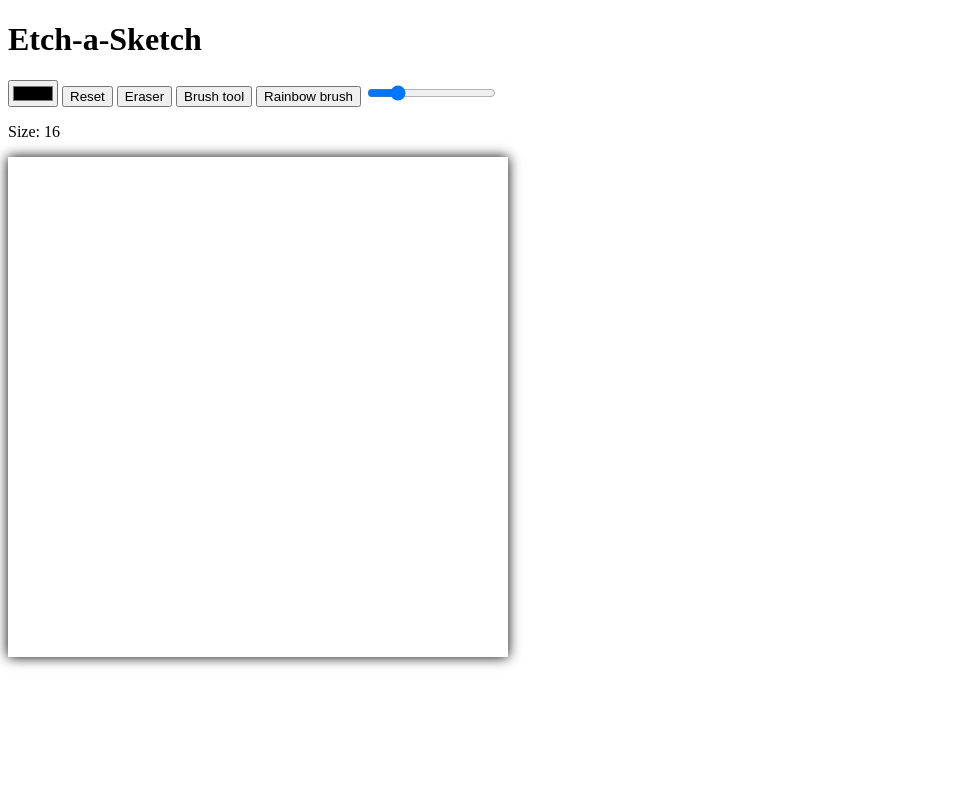
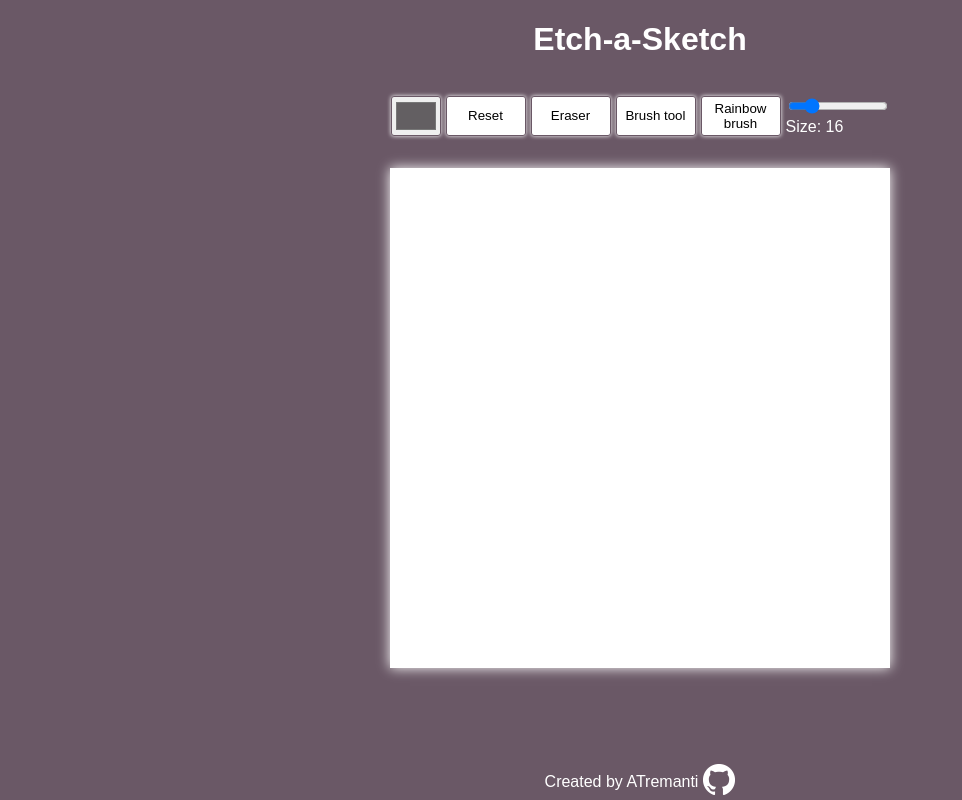
Before and after one commit to ATremanti/etch-a-sketch, a plain HTML site: page index.html in a window 1280 px wide. Shown: the whole page, without its empty margins (0-962 px from the left). Drawn offline with Linux system fonts and the light colour scheme.

Commit message:
added basic css and styling

```diff
--- a/index.html
+++ b/index.html
@@ -12,17 +12,21 @@
     </header>
     <div class="main">
         <div class="settings">
-        <input type="color" id="btnColor">
+            <input type="color" id="btnColor" value="#635f62">
             <button id="btnReset">Reset</button>
             <button id="btnEraser">Eraser</button>
             <button id="btnBrush">Brush tool</button>
             <button id="btnRainbow">Rainbow brush</button>
+            <div id="slider">
                 <input type="range" min="4" max="64" value="16" id="btnSlider">
                 <p>Size: <span id="size"></span></p>
             </div>
+        </div>
         <div id="container"></div>
     </div>
-
+    <div class="footer">
+        <footer>Created by ATremanti</footer><a href="https://github.com/ATremanti"><img src="images/GitHub-Mark-Light-32px.png" alt="GitHub Mark"></a>
+    </div>
     <script src="script.js" defer></script>
 </body>
 </html>
--- a/style.css
+++ b/style.css
@@ -1,5 +1,68 @@
+body {
+    background-color: #6a5866;
+    font-family: Arial, Helvetica, sans-serif;
+    display: flex;
+    flex-direction: column;
+    height: 100vh;
+    margin: 0;
+}
+
+h1 {
+    text-align: center;
+    color: white;
+}
+
+.main {
+    display: flex;
+    flex-direction: column;
+    align-items: center;
+}
+
+.settings {
+    display: flex;
+    gap: 5px;
+    margin: 16px;
+}
+
+button {
+    height: 40px;
+    width: 80px;
+    box-shadow: 0 0 4px white;
+    border: 1px solid #6a5866;
+    border-radius: 3px;
+    background-color: white;
+    color: black;
+}
+
+#btnColor {
+    height: 40px;
+    width: 50px;
+    box-shadow: 0 0 4px white;
+    border: 1px solid #6a5866;
+    border-radius: 3px;
+}
+
+#btnSlider {
+    width: 100px;
+}
+
+p {
+    margin-top: 0;
+    color: white;
+}
+
+.footer {
+    color: white;
+    display: flex;
+    align-items: center;
+    justify-content: center;
+    gap: 5px;
+    margin-top: auto;
+}
+
 #container {
-    box-shadow: 0 0 12px black;
+    box-shadow: 0 0 12px white;
+    background-color: white;
     height: 500px;
     width: 500px;
     display: flex;
```
Also changed, not shown: images/GitHub-Mark-Light-32px.png (added). Lines whose indentation alone changed are shown as unchanged.
